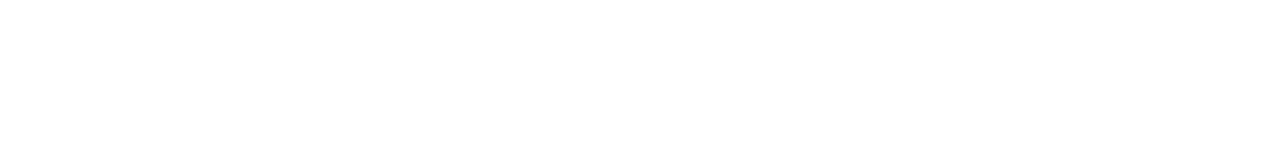
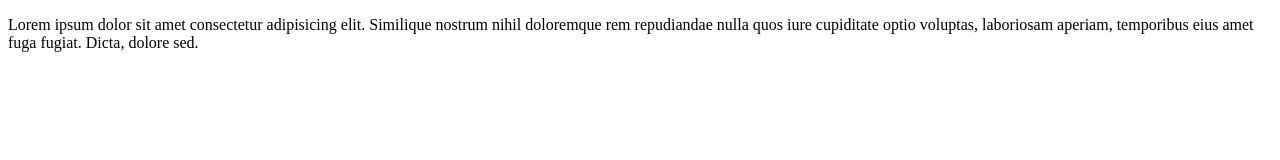
Before and after one commit to NimbleNinja/vscode-git-test, a plain HTML site: page index.html in a window 1280 px wide. Drawn offline with Linux system fonts and the light colour scheme.

Commit message:
test commit

```diff
--- a/index.html
+++ b/index.html
@@ -6,5 +6,12 @@
     <meta name="viewport" content="width=device-width, initial-scale=1.0" />
     <title>index</title>
   </head>
-  <body></body>
+  <body>
+    <p>
+      Lorem ipsum dolor sit amet consectetur adipisicing elit. Similique nostrum
+      nihil doloremque rem repudiandae nulla quos iure cupiditate optio
+      voluptas, laboriosam aperiam, temporibus eius amet fuga fugiat. Dicta,
+      dolore sed.
+    </p>
+  </body>
 </html>
```
